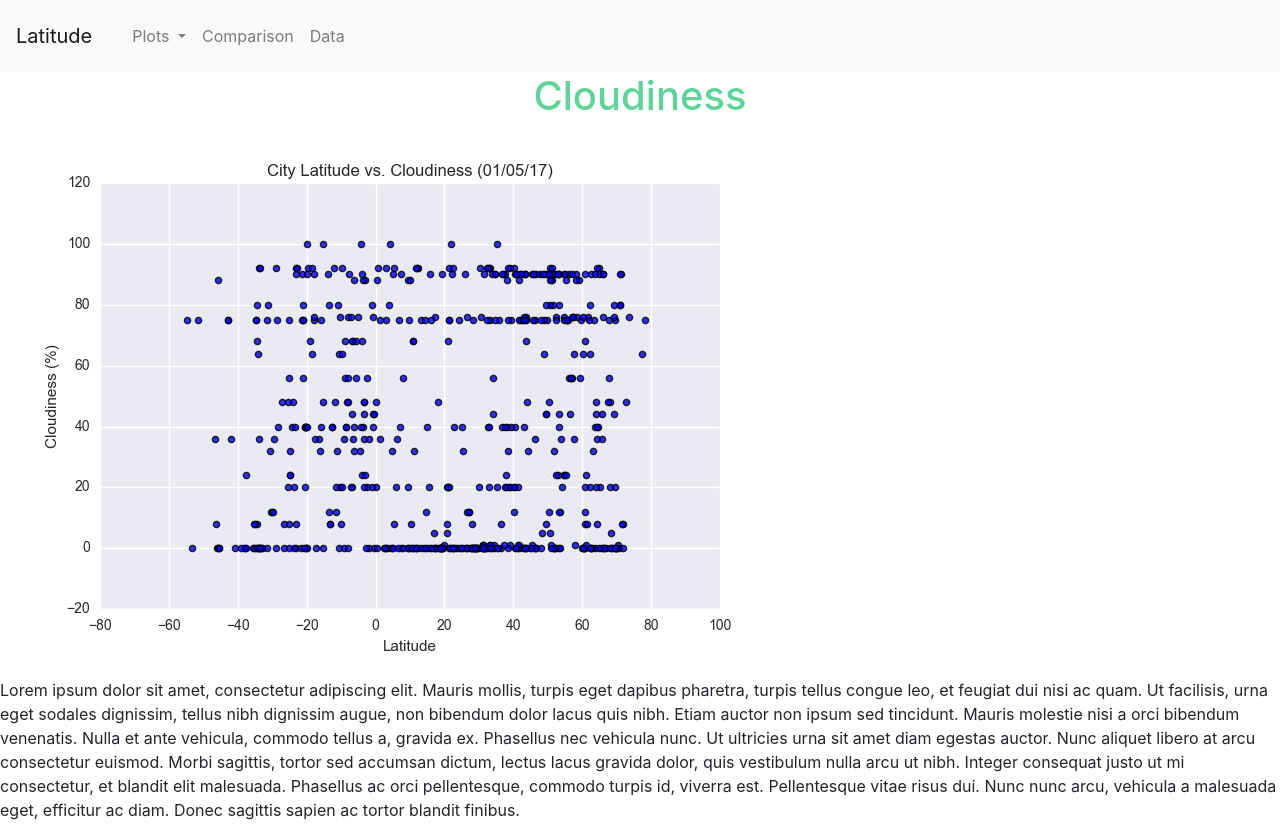
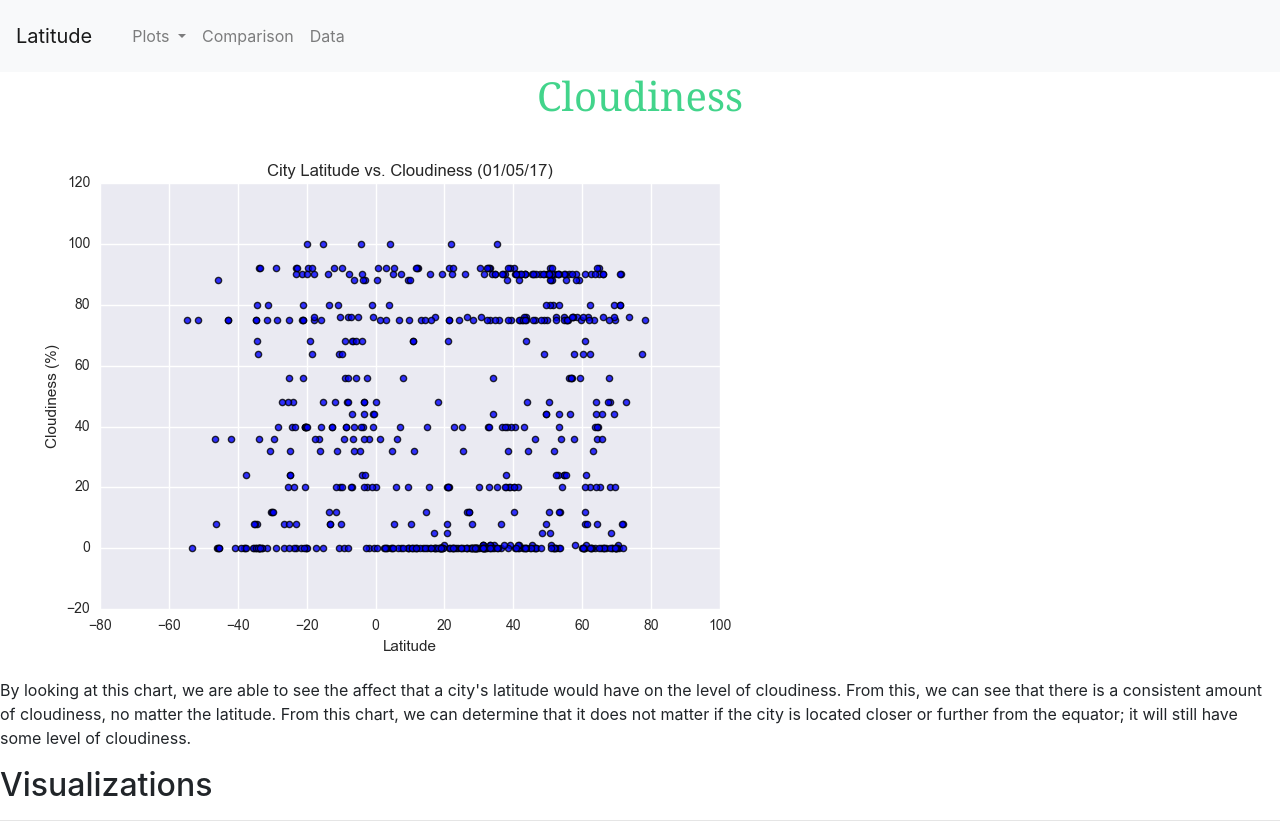
Before and after one commit to terrilvallikalam/Web-Design-Challenge, a plain HTML site: page Files/cloudiness.html in a window 1280 px wide. Shown: the top 825 px of the page. Drawn offline with nearby package versions, Linux system fonts and the light colour scheme; files whose address does not match are found by name.

Commit message:
more explanations

```diff
--- a/Files/cloudiness.html
+++ b/Files/cloudiness.html
@@ -43,7 +43,7 @@
     <h1>Cloudiness</h1>
     <img src="Resources/images/Fig3.png" alt="City Latitude vs. Cloudiness Map"/>
 
-    <p>Lorem ipsum dolor sit amet, consectetur adipiscing elit. Mauris mollis, turpis eget dapibus pharetra, turpis tellus congue leo, et feugiat dui nisi ac quam. Ut facilisis, urna eget sodales dignissim, tellus nibh dignissim augue, non bibendum dolor lacus quis nibh. Etiam auctor non ipsum sed tincidunt. Mauris molestie nisi a orci bibendum venenatis. Nulla et ante vehicula, commodo tellus a, gravida ex. Phasellus nec vehicula nunc. Ut ultricies urna sit amet diam egestas auctor. Nunc aliquet libero at arcu consectetur euismod. Morbi sagittis, tortor sed accumsan dictum, lectus lacus gravida dolor, quis vestibulum nulla arcu ut nibh. Integer consequat justo ut mi consectetur, et blandit elit malesuada. Phasellus ac orci pellentesque, commodo turpis id, viverra est. Pellentesque vitae risus dui. Nunc nunc arcu, vehicula a malesuada eget, efficitur ac diam. Donec sagittis sapien ac tortor blandit finibus.</p>
+    <p>By looking at this chart, we are able to see the affect that a city's latitude would have on the level of cloudiness. From this, we can see that there is a consistent amount of cloudiness, no matter the latitude. From this chart, we can determine that it does not matter if the city is located closer or further from the equator; it will still have some level of cloudiness.</p>
 
 
     <div class="container_right">
--- a/Files/style.css
+++ b/Files/style.css
@@ -1,5 +1,6 @@
 h1 {
     text-align: center;
     background-color: white;
-    color: rgb(94, 212, 153);
+    color: rgb(66, 212, 139);
+    font-family: Georgia, 'Times New Roman', Times, serif;
   }
```
Also changed, not shown: Files/index.html (+2 -2 lines).
